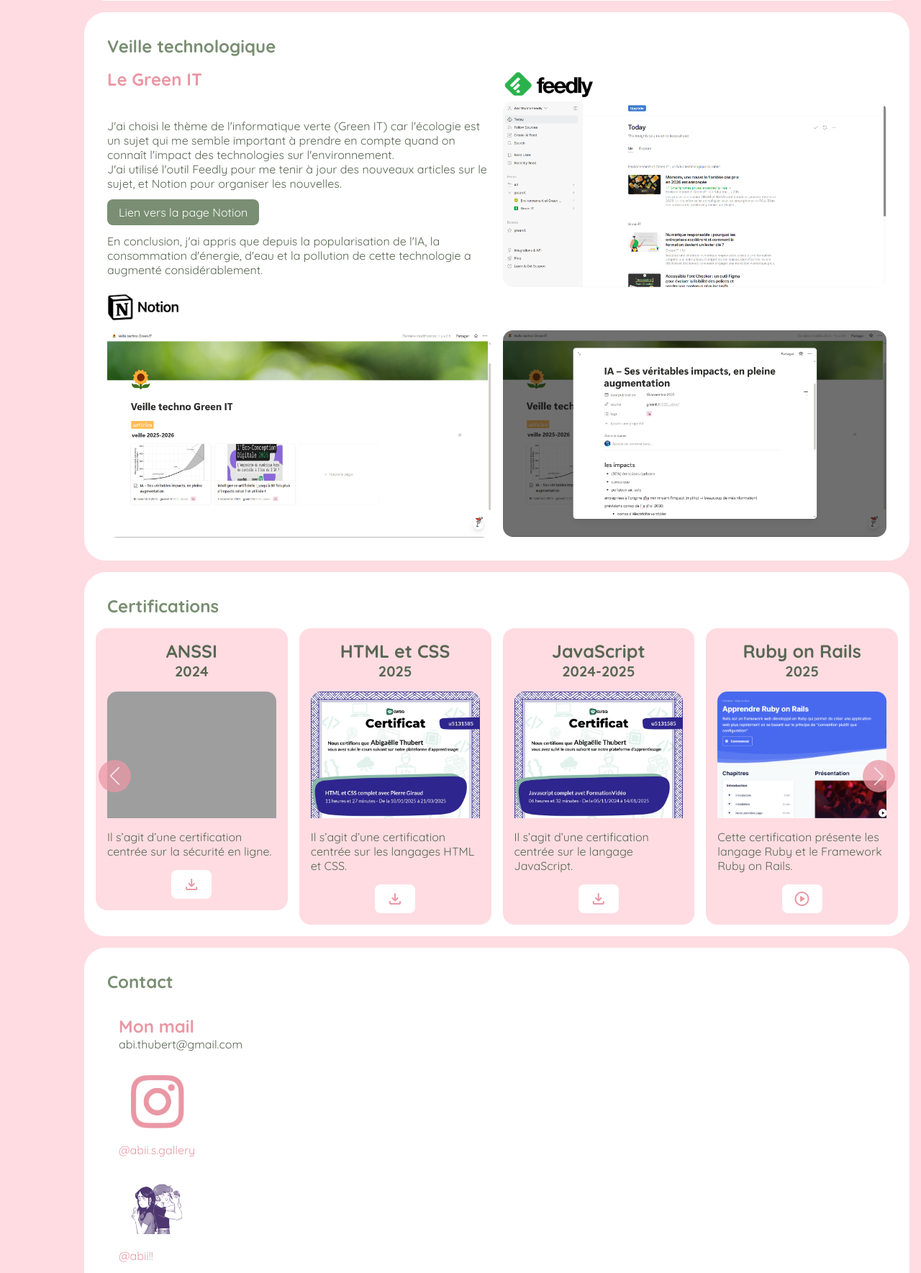
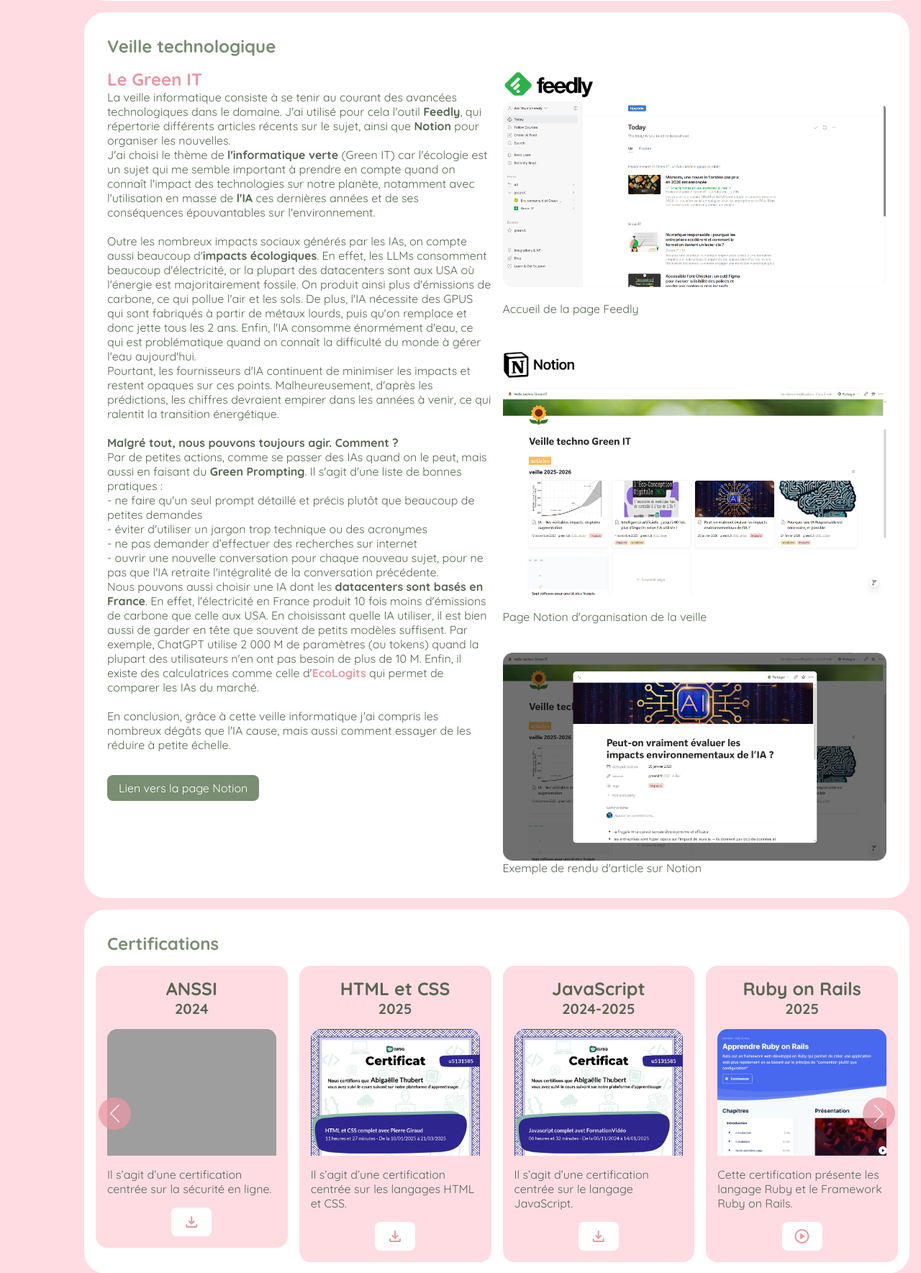
Before and after one commit to lycee-paul-louis-courier-bts-sio/portfolio-thubert-abigaelle, a PHP site: page / in a window 1280 px wide. Shown: the part 1890-3659 px from the top of the page at 72% size. Run offline with PHP 8.4, Linux system fonts and the light colour scheme; grey boxes are pictures that could not be loaded.

Commit message:
maj de la veille info

```diff
--- a/assets/css/style.css
+++ b/assets/css/style.css
@@ -259,6 +259,18 @@ img {
     padding: 8px 16px;
     border-radius: 8px;
     transition: 0.4s ease;
+}
+
+#lien-texte {
+    background-color: transparent;
+    color: var(--rose-fonce);
+    padding: 0;
+}
+
+#lien-texte:hover {
+    background-color: transparent;
+    color: var(--vert-clair-navbar);
+    padding: 0;
 }
 
 .card a:hover {
--- a/vues/pages-cartes/veille.html
+++ b/vues/pages-cartes/veille.html
@@ -5,38 +5,63 @@
         <div class="grille-2">
             <div>
                 <h2>Le Green IT</h2>
+                <p>
+                    La veille informatique consiste à se tenir au courant des avancées technologiques dans le domaine.
+                    J'ai utilisé pour cela l'outil <b>Feedly</b>, qui répertorie différents articles récents sur le sujet,
+                    ainsi que <b>Notion</b> pour organiser les nouvelles.
+                    <br>
+                    J'ai choisi le thème de <b>l'informatique verte</b> (Green IT) car l'écologie est un sujet
+                    qui me semble important à prendre en compte quand on connaît l'impact des technologies sur notre planète,
+                    notamment avec l'utilisation en masse de <b>l'IA</b> ces dernières années et de ses conséquences épouvantables
+                    sur l'environnement.
+                    <br><br>
+                    Outre les nombreux impacts sociaux générés par les IAs, on compte aussi beaucoup d'<b>impacts écologiques</b>.
+                    En effet, les LLMs consomment beaucoup d'électricité, or la plupart des datacenters sont aux USA où l'énergie est majoritairement fossile.
+                    On produit ainsi plus d'émissions de carbone, ce qui pollue l'air et les sols.
+                    De plus, l'IA nécessite des GPUS qui sont fabriqués à partir de métaux lourds, puis qu'on remplace et donc jette tous les 2 ans.
+                    Enfin, l'IA consomme énormément d'eau, ce qui est problématique quand on connaît la difficulté du monde à gérer l'eau aujourd'hui.
+                    <br>
+                    Pourtant, les fournisseurs d'IA continuent de minimiser les impacts et restent opaques sur ces points.
+                    Malheureusement, d'après les prédictions, les chiffres devraient empirer dans les années à venir, ce qui ralentit la transition énergétique.
+                    <br><br>
+                    <b>Malgré tout, nous pouvons toujours agir. Comment ?</b>
+                    <br>
+                    Par de petites actions, comme se passer des IAs quand on le peut, mais aussi en faisant du <b>Green Prompting</b>.
+                    Il s'agit d'une liste de bonnes pratiques :
+                    <br>
+                    - ne faire qu'un seul prompt détaillé et précis plutôt que beaucoup de petites demandes
+                    <br>
+                    - éviter d'utiliser un jargon trop technique ou des acronymes
+                    <br>
+                    - ne pas demander d’effectuer des recherches sur internet
+                    <br>
+                    - ouvrir une nouvelle conversation pour chaque nouveau sujet, pour ne pas que l'IA retraite l'intégralité de la conversation précédente.
+                    <br>
+                    Nous pouvons aussi choisir une IA dont les <b>datacenters sont basés en France</b>. En effet, l'électricité en France produit 10 fois
+                    moins d'émissions de carbone que celle aux USA.
+                    En choisissant quelle IA utiliser, il est bien aussi de garder en tête que souvent de petits modèles suffisent.
+                    Par exemple, ChatGPT utilise 2 000 M de paramètres (ou tokens) quand la plupart des utilisateurs n'en ont pas besoin de plus de 10 M.
+                    Enfin, il existe des calculatrices comme celle d'<b><a id="lien-texte" href="https://huggingface.co/spaces/genai-impact/ecologits-calculator" target="_blank">EcoLogits</a></b> qui permet de comparer les IAs du marché.
+                    <br><br>
+                    En conclusion, grâce à cette veille informatique j'ai compris les nombreux dégâts que l'IA cause, mais aussi comment essayer de les réduire à petite échelle.
+                </p>
                 <br><br>
-                <p>
-                    J'ai choisi le thème de l'informatique verte (Green IT) car l'écologie est un sujet
-                    qui me semble important à prendre en compte quand on connaît l'impact des technologies sur l'environnement.
-                    <br>
-                    J'ai utilisé l'outil Feedly pour me tenir à jour des nouveaux articles sur le sujet, et Notion pour organiser les nouvelles.
-                </p>
-                <br>
-
                 <a href="https://www.notion.so/Veille-techno-Green-IT-2c0937f79512805ab78dc8a327a1faf5?source=copy_link" target="_blank">Lien vers la page Notion</a>
-
-                <br> <br>
-                <p>
-                    En conclusion, j'ai appris que depuis la popularisation de l'IA, la consommation d'énergie, d'eau et la pollution de cette technologie a augmenté considérablement.
-                </p>
             </div>
 
             <div>
-            <img src="assets/images/veille/logo_feedly.png" alt="Logo Feedly" width="125">
-            <img class="thumbnail" src="assets/images/veille/feedly.png" alt="Accueil Feedly">
-            </div>
-        </div>
-
-        <img src="assets/images/veille/logo_notion.png" alt="Logo Notion" width="100">
-
-        <div class="grille-2">
-            <div>
+                <img src="assets/images/veille/logo_feedly.png" alt="Logo Feedly" width="125">
+                <img class="thumbnail" src="assets/images/veille/feedly.png" alt="Accueil Feedly">
+                <br>
+                <p>Accueil de la page Feedly</p>
+                <br><br>
+                <img src="assets/images/veille/logo_notion.png" alt="Logo Notion" width="100">
                 <img class="thumbnail" src="assets/images/veille/notion.png" alt="Page Notion d'organisation veille">
-            </div>
-
-            <div>
+                <br>
+                <p>Page Notion d'organisation de la veille</p>
+                <br><br>
                 <img class="thumbnail" src="assets/images/veille/article_notion.png" alt="Rendu d'article sur Notion">
+                <p>Exemple de rendu d'article sur Notion</p>
             </div>
         </div>
     </div>
```
Also changed, not shown: assets/images/veille/article_notion.png, assets/images/veille/notion.png.
